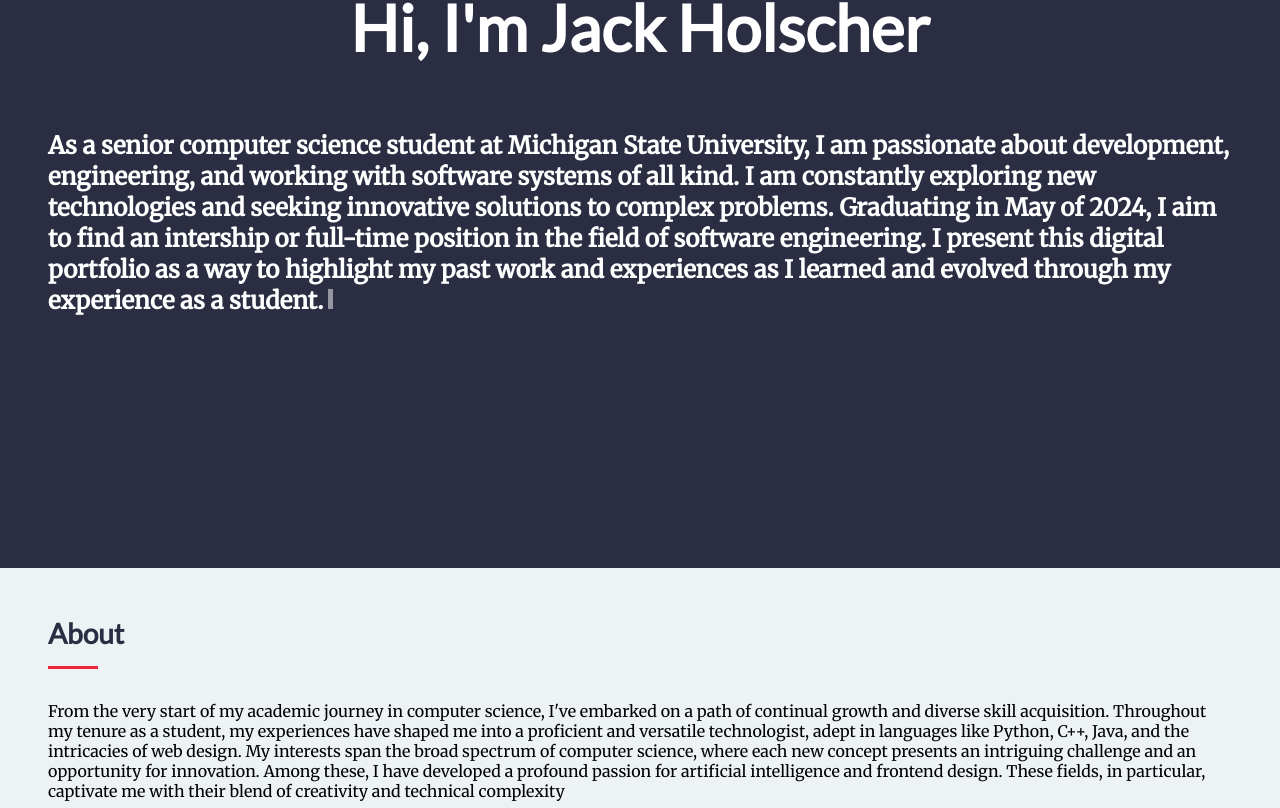
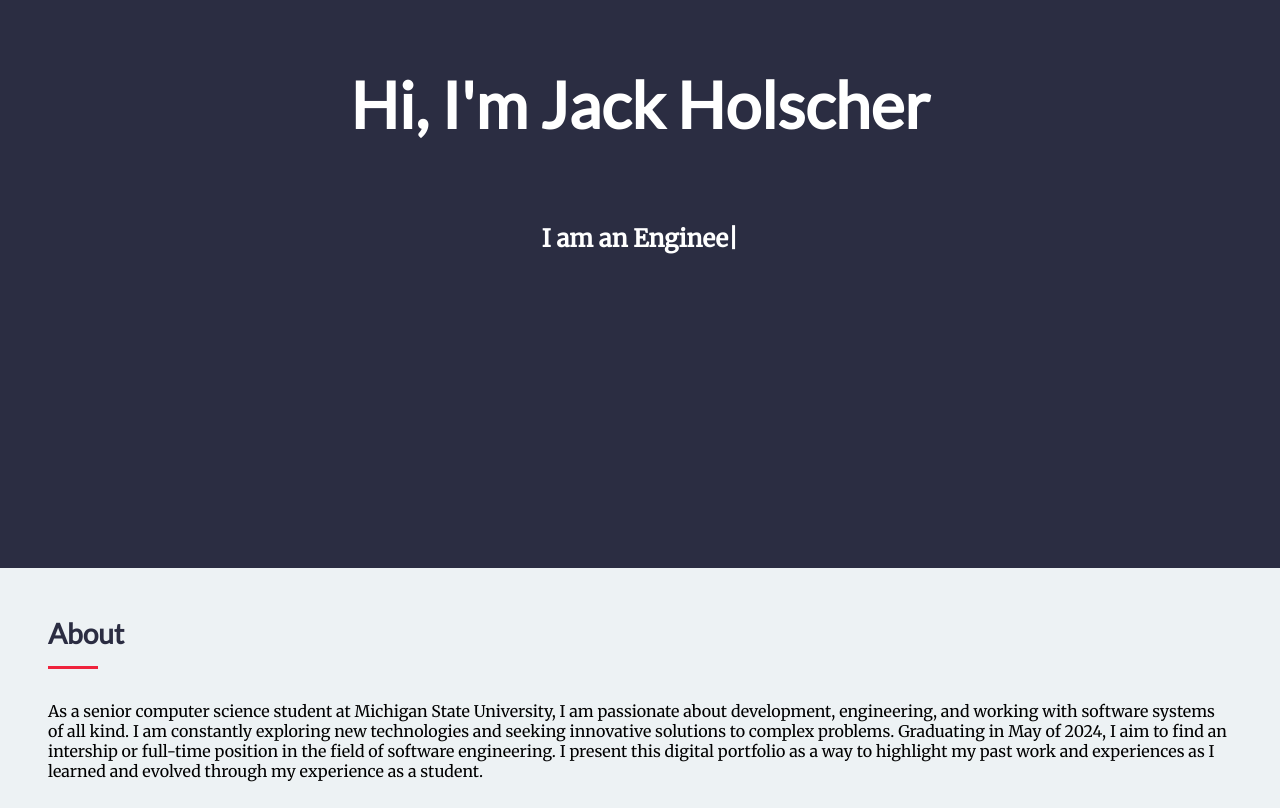
Before and after one commit to holscherj/portfolio, a React (Create React App) app in the folder user-interface/: page / in a window 1280 px wide. Shown: the part 232-1040 px from the top of the page. Built offline with nearby package versions, Linux system fonts and the light colour scheme.

Commit message:
Added the start of the animations

```diff
--- a/user-interface/package.json
+++ b/user-interface/package.json
@@ -4,12 +4,15 @@
   "private": true,
   "proxy": "http://127.0.0.1:5000",
   "dependencies": {
+    "@emotion/react": "^11.11.3",
     "@testing-library/jest-dom": "^5.17.0",
     "@testing-library/react": "^13.4.0",
     "@testing-library/user-event": "^13.5.0",
     "react": "^18.2.0",
+    "react-awesome-reveal": "^4.2.7",
     "react-dom": "^18.2.0",
     "react-scripts": "5.0.1",
+    "react-type-animation": "^3.2.0",
     "web-vitals": "^2.1.4"
   },
   "scripts": {
--- a/user-interface/src/App.css
+++ b/user-interface/src/App.css
@@ -3,11 +3,6 @@
   display: flex;
   flex-direction: column;
   background-color: var(--detail);
-}
-
-.header-text {
-  color: var(--neutral-bg);
-  margin: 1rem 3rem;
 }
 
 .subsection-container {
@@ -62,21 +57,14 @@
 
 #header-name {
   font-size: 4rem;
+  color: var(--neutral-bg);
+  margin: 0 3rem;
 }
 
-#header-desc {
+.header-desc {
   font-family: var(--secondary-font);
-}
-
-/* blinking text cursor animation */
-#header-desc::after {
-  content: "";
-  width: 5px;
-  height: 20px;
-  margin: 0px 5px;
-  background: var(--neutral-bg);
-  display: inline-block;
-  animation: cursor-blink 1.25s steps(2) infinite;
+  color: var(--neutral-bg);
+  margin: 1rem 3rem;
 }
 
 @keyframes cursor-blink {
@@ -176,7 +164,7 @@
 
 .progress-bar {
   width: 100%;
-  background-color: #e0e0e0;
+  background-color: var(--neutral-bg);
   border: 1px solid var(--accent);
   border-radius: 4px;
 }
--- a/user-interface/src/App.js
+++ b/user-interface/src/App.js
@@ -1,4 +1,6 @@
 import './App.css';
+import { Fade } from "react-awesome-reveal";
+import { TypeAnimation } from "react-type-animation";
 import portrait from './assets/portrait.jpeg';
 import city_ico from './assets/house.svg';
 import email_ico from './assets/email.svg';
@@ -23,18 +25,26 @@
         Contains my name and a small description/introduction
       */}
       <header id="header-container">
-        <h1 className="header-text" id="header-name"> Hi, I'm Jack Holscher </h1>
+
+        <Fade triggerOnce="true">
+          <h1 id="header-name"> Hi, I'm Jack Holscher </h1>
+        </Fade>
         <div>
-          <h2 className="header-text" id="header-desc">
-            As a senior computer science student at Michigan State University, I am
-            passionate about development, engineering, and working with software
-            systems of all kind. I am constantly exploring new technologies and
-            seeking innovative solutions to complex problems. Graduating in May
-            of 2024, I aim to find an intership or full-time position in the field
-            of software engineering. I present this digital portfolio as a way to
-            highlight my past work and experiences as I learned and evolved through
-            my experience as a student.
-          </h2>
+            <TypeAnimation
+              sequence={[
+                "I am a Developer",
+                1650,
+                "I am an Engineer",
+                1650,
+                "I am a Computer Scientist",
+                1650,
+                "I am a Problem Solver"
+              ]}
+              wrapper='h2'
+              className="header-desc"
+              speed={25}
+              repeat={Infinity}
+            />
           </div>
       </header>
 
@@ -42,18 +52,20 @@
         The first subsection of the portfolio, the about portion
       */}
       <section className="subsection-container">
+        <Fade triggerOnce>
           <h3 className="subheading"> About </h3>
           <p id="about-text">
-          From the very start of my academic journey in computer science, I've embarked on a path
-          of continual growth and diverse skill acquisition. Throughout my tenure as a student, my
-          experiences have shaped me into a proficient and versatile technologist, adept in languages
-          like Python, C++, Java, and the intricacies of web design. My interests span the broad
-          spectrum of computer science, where each new concept presents an intriguing challenge and
-          an opportunity for innovation. Among these, I have developed a profound passion for artificial
-          intelligence and frontend design. These fields, in particular, captivate me with their blend
-          of creativity and technical complexity
+            As a senior computer science student at Michigan State University, I am passionate
+            about development, engineering, and working with software  systems of all kind.
+            I am constantly exploring new technologies and seeking innovative solutions to
+            complex problems. Graduating in May of 2024, I aim to find an intership or full-time
+            position in the field of software engineering. I present this digital portfolio as
+            a way to highlight my past work and experiences as I learned and evolved through my
+            experience as a student.
           </p>
+        </Fade>
 
+          <Fade triggerOnce direction='left'>
             <div id="portrait-education-container">
               <div id="portrait-container">
                 <img src={portrait} alt="My Self Portrait" loading="lazy" />
@@ -66,7 +78,6 @@
                 <span id="graduation-container"> <p id="graduation"> Grad. May 2024 </p> </span>
                 <p id="cognate"> Cognate in Social Science, Psychology </p>
                 <span id="graduation-container"> <p id="graduation"> Grad. May 2024 </p> </span>
-
                 <div className="info-container">
                   <span id="city-container">
                     <img src={city_ico} alt="Home Icon" loading="lazy" className="icon" />
@@ -77,7 +88,6 @@
                     <a className="info-link" href="mailto:holsche2@msu.edu"> holsche2@msu.edu </a>
                   </span>
                 </div>
-
                 <div className="info-container">
                   <span id="linkedin-container">
                     <img src={linkedin_ico} alt="LinkedIn Icon" loading="lazy" className="icon" />
@@ -102,16 +112,16 @@
                     </a>
                   </span>
                 </div>
-
               </div>
-
             </div>
+          </Fade>
       </section>
 
       {/*
         The second subsection of the portfolio, the skills portion
       */}
       <section id="skills-container" className="subsection-container">
+          <Fade triggerOnce>
             <h3 className="subheading"> Skills </h3>
             <p id="skills-text">
               Welcome to the showcase of my technical proficiencies, a curated collection
@@ -120,7 +130,9 @@
               my expertise; it's a reflection of my journey in mastering various programming
               languages and technologies.
             </p>
+          </Fade>
           <div id="skill-bar-container">
+            <Fade triggerOnce cascade damping={0.05} direction='right'>
               <ProgressBar skill="Python" level="Advanced" percentage={100} />
               <ProgressBar skill="C++" level="Advanced" percentage={100} />
               <ProgressBar skill="HTML/CSS/JavaScript" level="Advanced" percentage={100} />
@@ -131,6 +143,7 @@
               <ProgressBar skill="Flask" level="Intermediate" percentage={60} />
               <ProgressBar skill="C" level="Beginner" percentage={30} />
               <ProgressBar skill="C#" level="Beginner" percentage={20} />
+            </Fade>
 
           </div>
       </section>
```
Also changed, not shown: 1 other file (tests, documents, lock files or other folders). Lines whose indentation alone changed are shown as unchanged.
